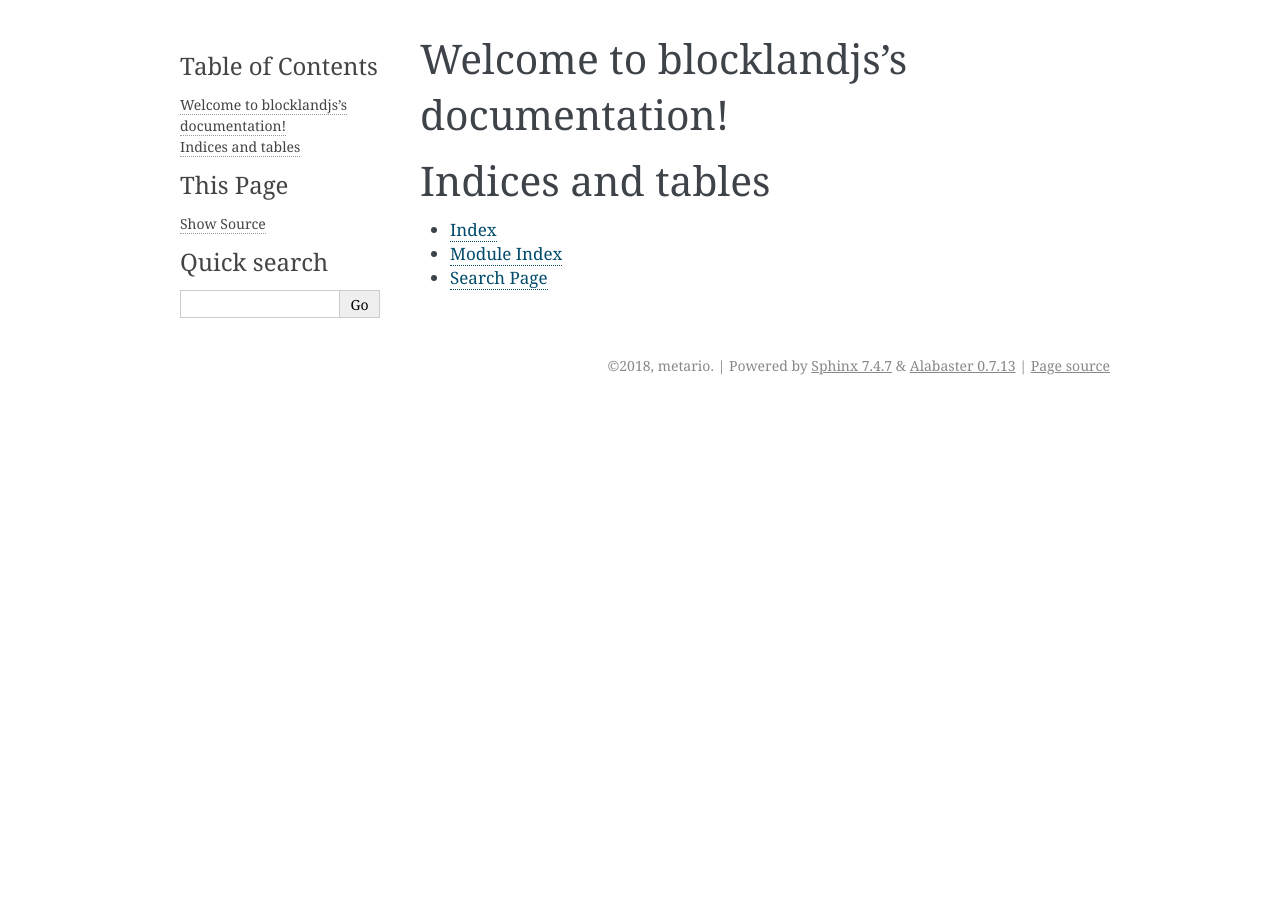
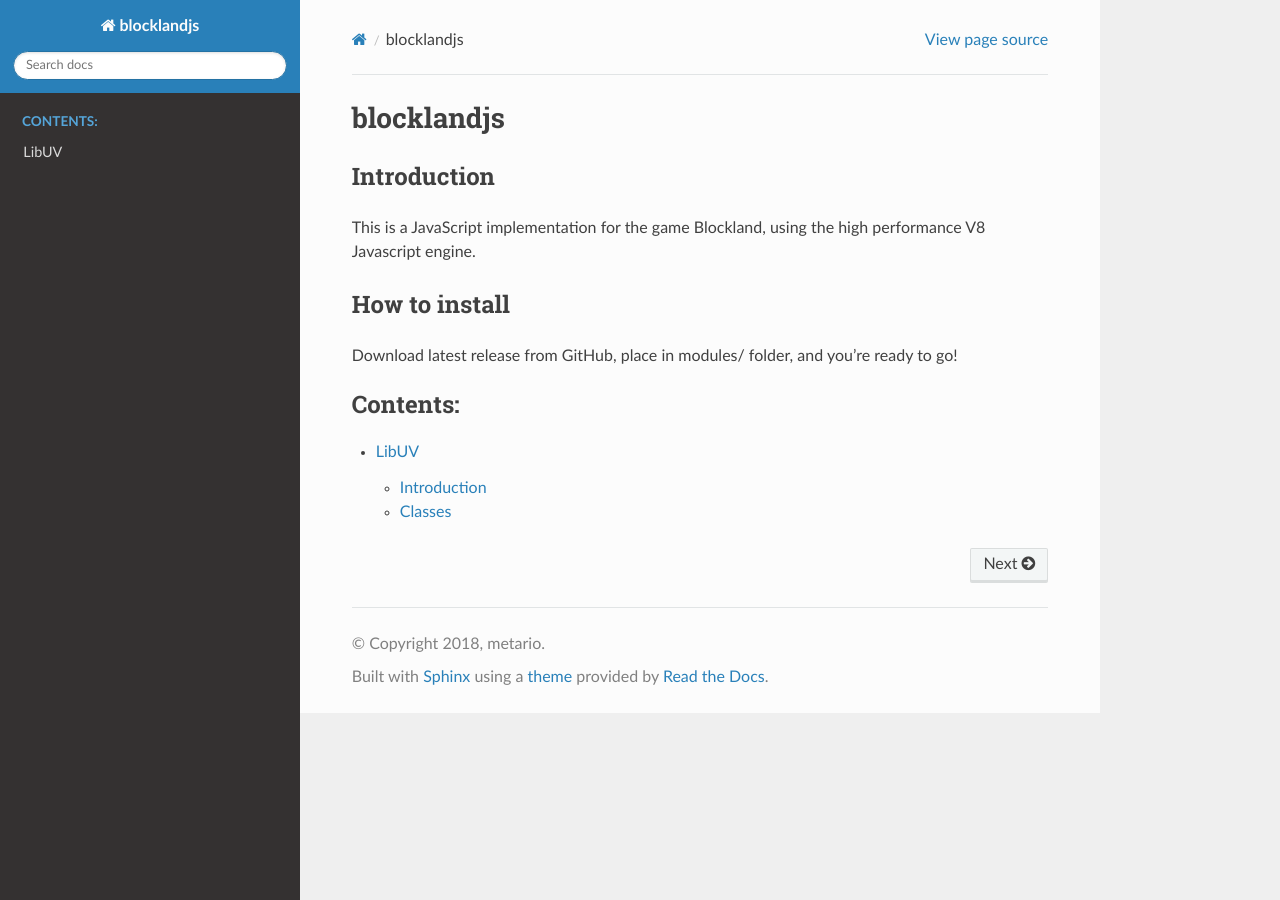
Before and after one commit to ellie-idb/blocklandjs, a Sphinx documentation site: the page built from docs/source/index.rst, in a window 1280 px wide. Built offline with Sphinx 7.4.7 and the Read the Docs theme 2.0.0, drawn with Linux system fonts in a browser that asks for light colours; formulas are drawn with MathJax 3.

Commit message:
working on documentation now

```diff
--- a/docs/source/conf.py
+++ b/docs/source/conf.py
@@ -77,7 +77,7 @@ pygments_style = 'sphinx'
 # The theme to use for HTML and HTML Help pages.  See the documentation for
 # a list of builtin themes.
 #
-html_theme = 'alabaster'
+html_theme = 'sphinx_rtd_theme'
 
 # Theme options are theme-specific and customize the look and feel of a theme
 # further.  For a list of options available for each theme, see the
--- a/docs/source/index.rst
+++ b/docs/source/index.rst
@@ -3,18 +3,19 @@
    You can adapt this file completely to your liking, but it should at least
    contain the root `toctree` directive.
 
-Welcome to blocklandjs's documentation!
+blocklandjs
 =======================================
+
+Introduction
+------------
+This is a JavaScript implementation for the game Blockland, using the high performance V8 Javascript engine.
+
+How to install
+--------------
+Download latest release from GitHub, place in modules/ folder, and you're ready to go!
 
 .. toctree::
    :maxdepth: 2
    :caption: Contents:
 
-
-
-Indices and tables
-==================
-
-* :ref:`genindex`
-* :ref:`modindex`
-* :ref:`search`
+   libuv
--- /dev/null
+++ b/docs/source/libuv/fs.rst
@@ -0,0 +1,2 @@
+fs
+==========
--- /dev/null
+++ b/docs/source/libuv/pipe.rst
@@ -0,0 +1,2 @@
+pipe
+====
```
Also changed, not shown: docs/source/libuv.rst (added, +17 -0 lines), docs/source/libuv/misc.rst (added, +28 -0 lines), docs/source/libuv/tcp.rst (added, +68 -0 lines).
